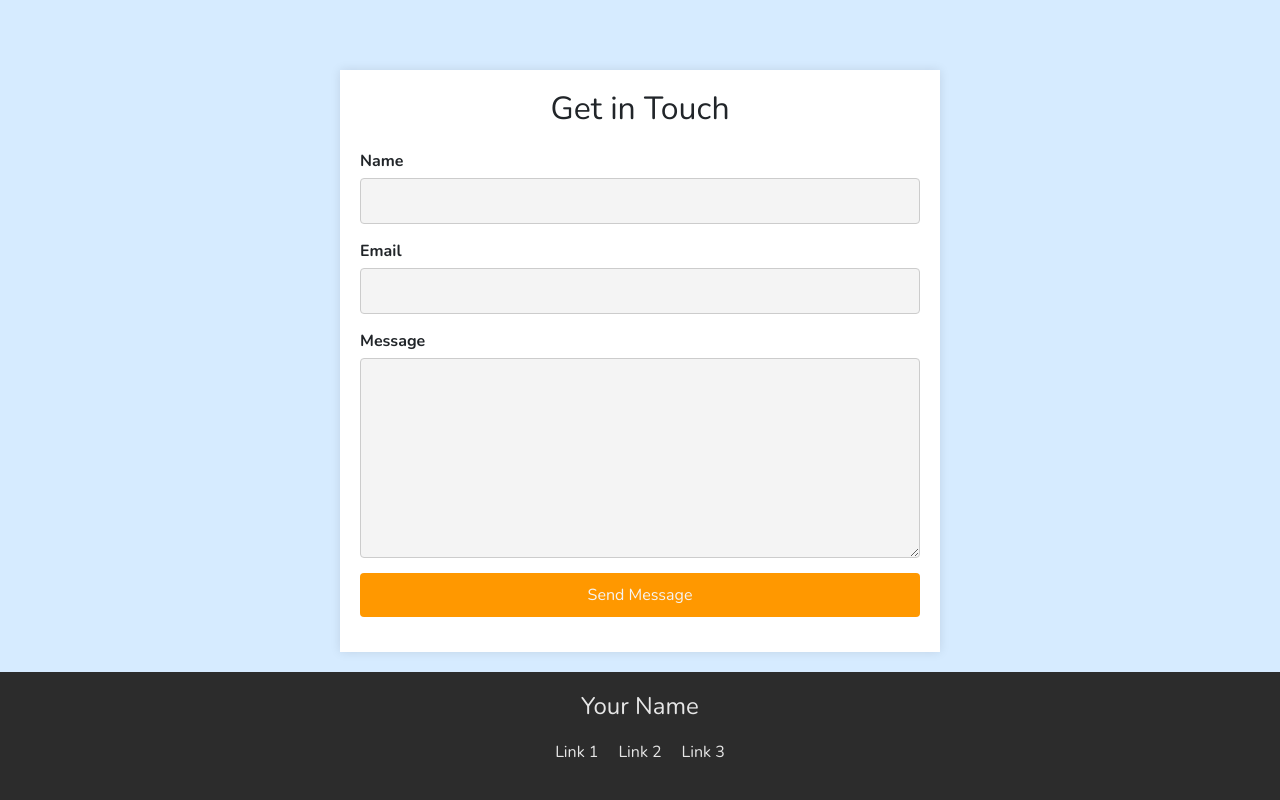
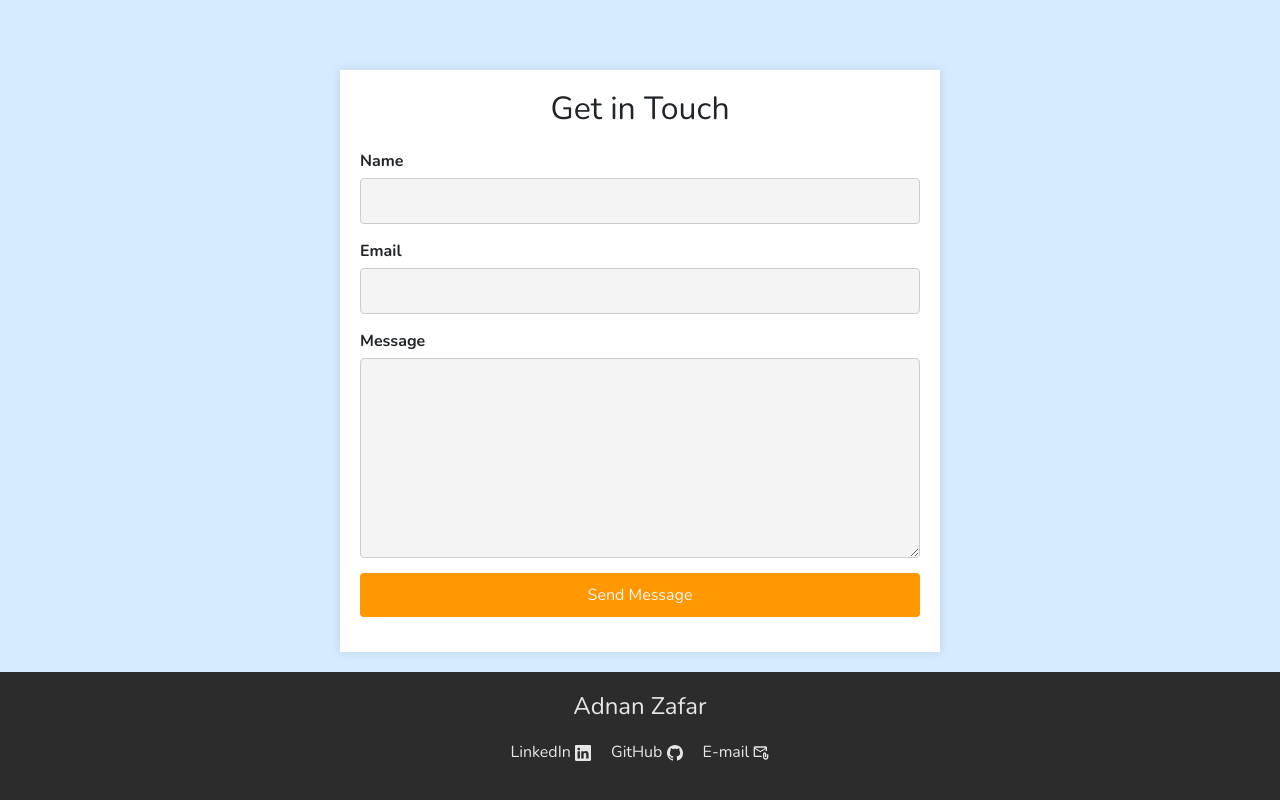
Before and after one commit to Adnan25z/portfolio, a React (Create React App) app: page / in a window 1280 px wide. Shown: the part 2900-3700 px from the top of the page. Built offline with nearby package versions, Linux system fonts and the light colour scheme.

Commit message:
added react icons and links added to footer

```diff
--- a/package.json
+++ b/package.json
@@ -12,6 +12,7 @@
     "react": "^18.2.0",
     "react-bootstrap": "^2.8.0",
     "react-dom": "^18.2.0",
+    "react-icons": "^4.11.0",
     "react-scripts": "5.0.1",
     "react-simple-typewriter": "^5.0.1",
     "react-ts-typewriter": "^0.1.8-b",
--- a/src/screens/footer/Footer.jsx
+++ b/src/screens/footer/Footer.jsx
@@ -1,15 +1,17 @@
 import React from 'react';
 import './Footer.css';
-
+import { BsGithub } from "react-icons/bs";
+import { BsLinkedin } from "react-icons/bs";
+import { MdOutlineAttachEmail } from "react-icons/md";
 const Footer = () => {
     return (
         <footer className="footer" id="contact">
             <div className="footer-content">
-                <h3>Your Name</h3>
+                <h3>Adnan Zafar</h3>
                 <ul className="footer-links">
-                    <li><a href="#link1">Link 1</a></li>
-                    <li><a href="#link2">Link 2</a></li>
-                    <li><a href="#link3">Link 3</a></li>
+                    <li><a href="https://www.linkedin.com/in/adnan2510" target="_blank" rel="noopener noreferrer" title="Connect with me on LinkedIn">LinkedIn <BsLinkedin/></a></li>
+                    <li><a href="https://github.com/Adnan25z" target="_blank" rel="noopener noreferrer" title="Check my work on GitHub">GitHub <BsGithub/></a></li>
+                    <li><a href="mailto:adnanzafar2001@gmail.com" target="_blank" rel="noopener noreferrer" title="Contact me via e-mail">E-mail <MdOutlineAttachEmail/></a></li>
                 </ul>
             </div>
         </footer>
```
Also changed, not shown: 2 other files (tests, documents, lock files or other folders).
